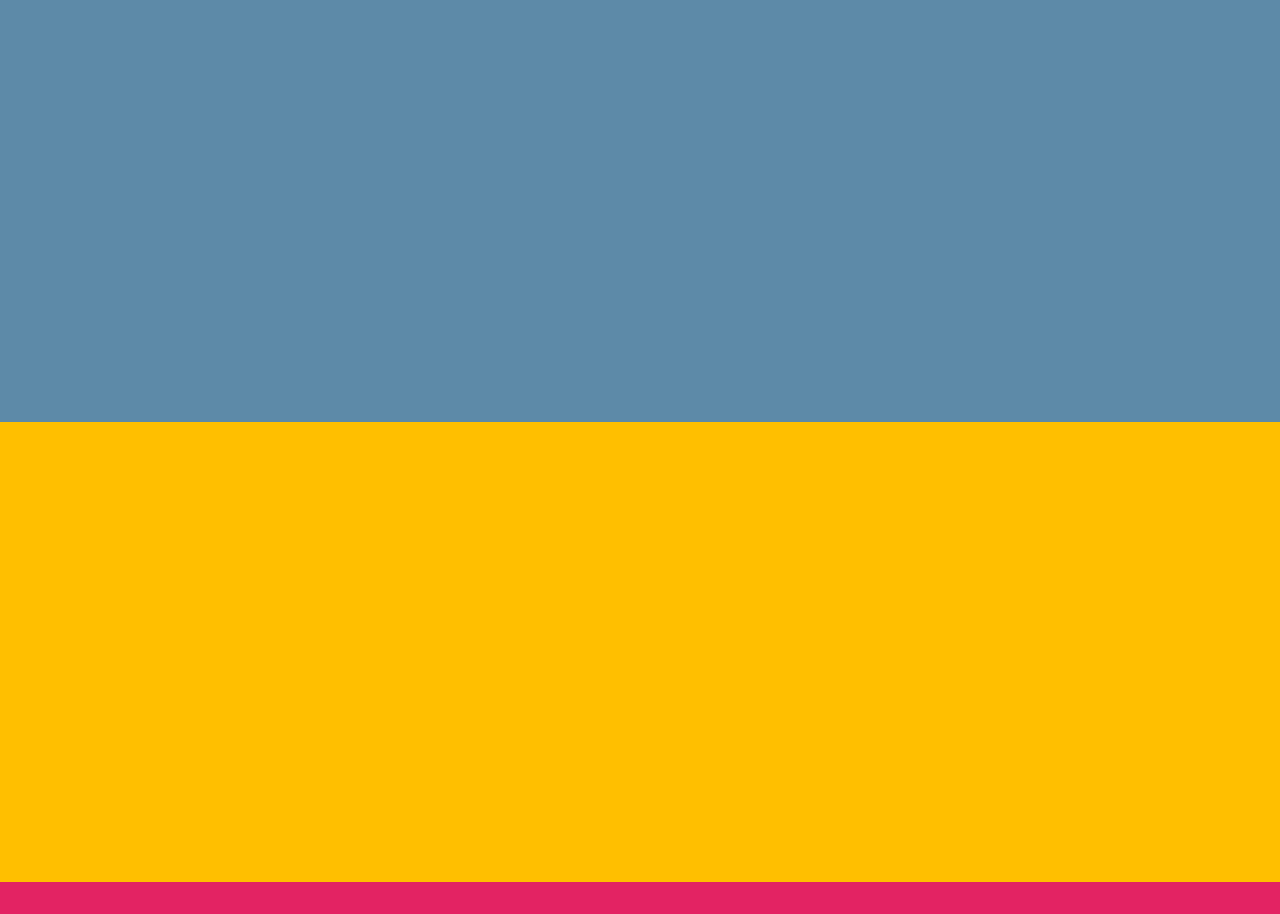
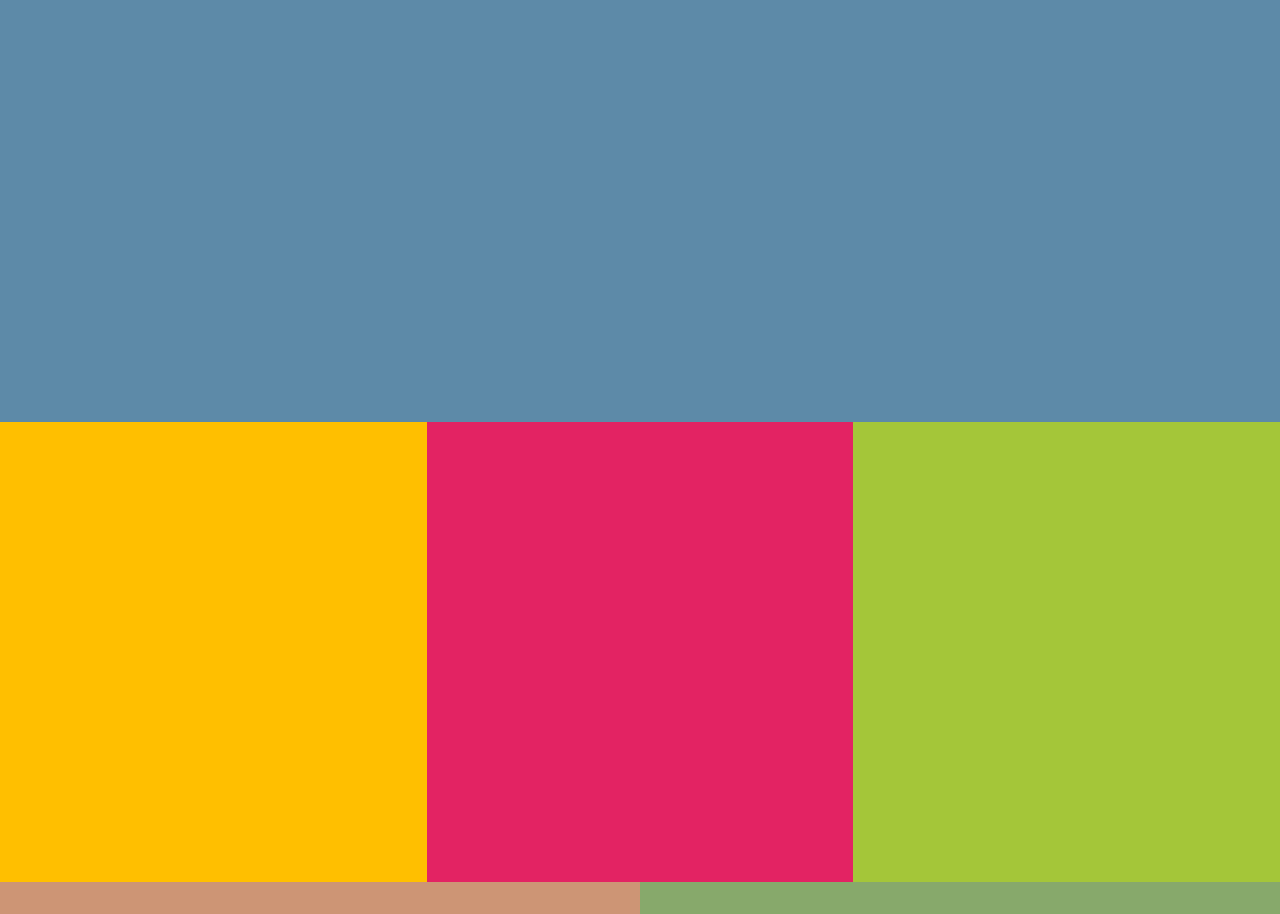
Before and after one commit to Joshv1782/lets-learn-flex, a plain HTML site: page index.html in a window 1280 px wide. Shown: the part 38-952 px from the top of the page. Drawn offline with Linux system fonts and the light colour scheme.

Commit message:
added Tablet and Desktop screen sizes

```diff
--- a/css/main.css
+++ b/css/main.css
@@ -38,3 +38,23 @@
 .item-6 {
     background: #87a96b;
 }
+/* Tablet */
+@media screen and (min-width: 768px) {
+    .item-2,
+    .item-3,
+    .item-5,
+    .item-6 {
+        width: 50%;
+    }
+
+}
+
+/* Desktop */
+@media screen and ( min-width: 1200px ) {
+
+    .item-2,
+    .item-3,
+    .item-4 {
+        width: 33.333%;
+    }
+}
```
